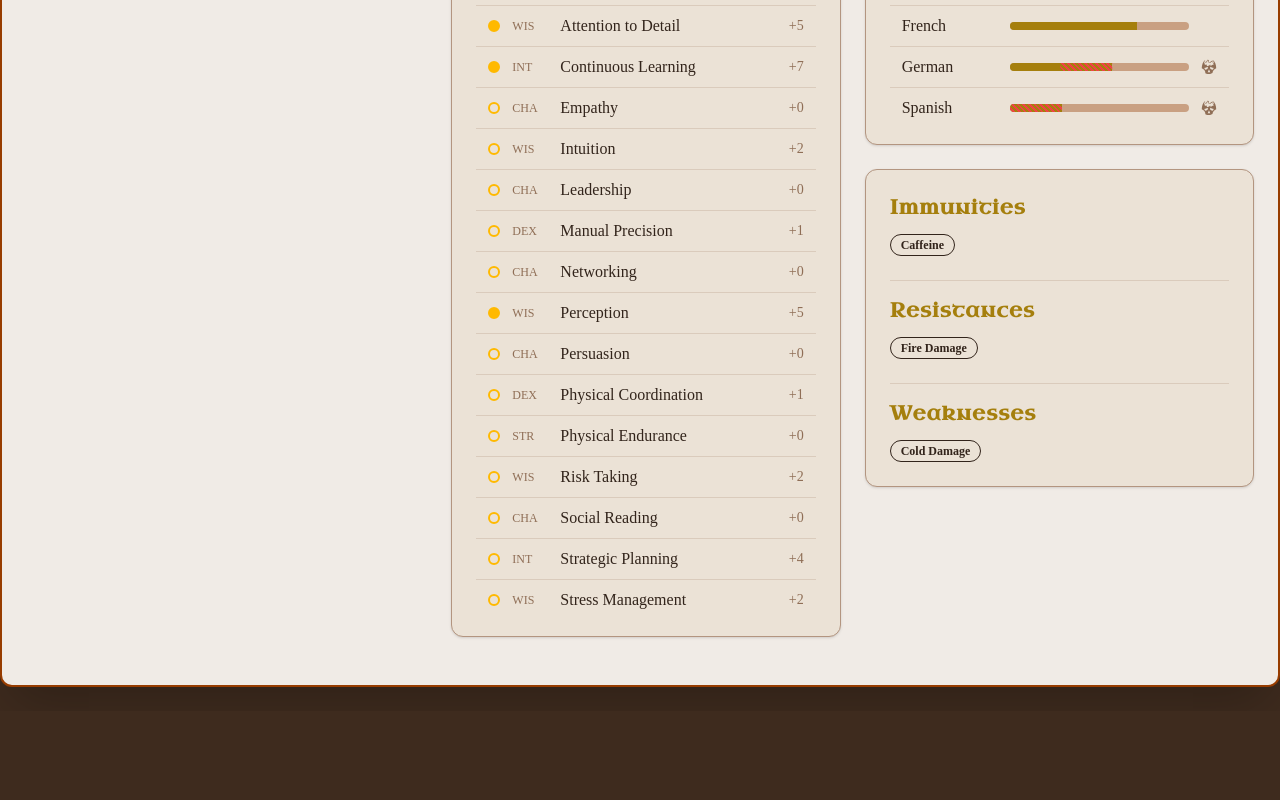
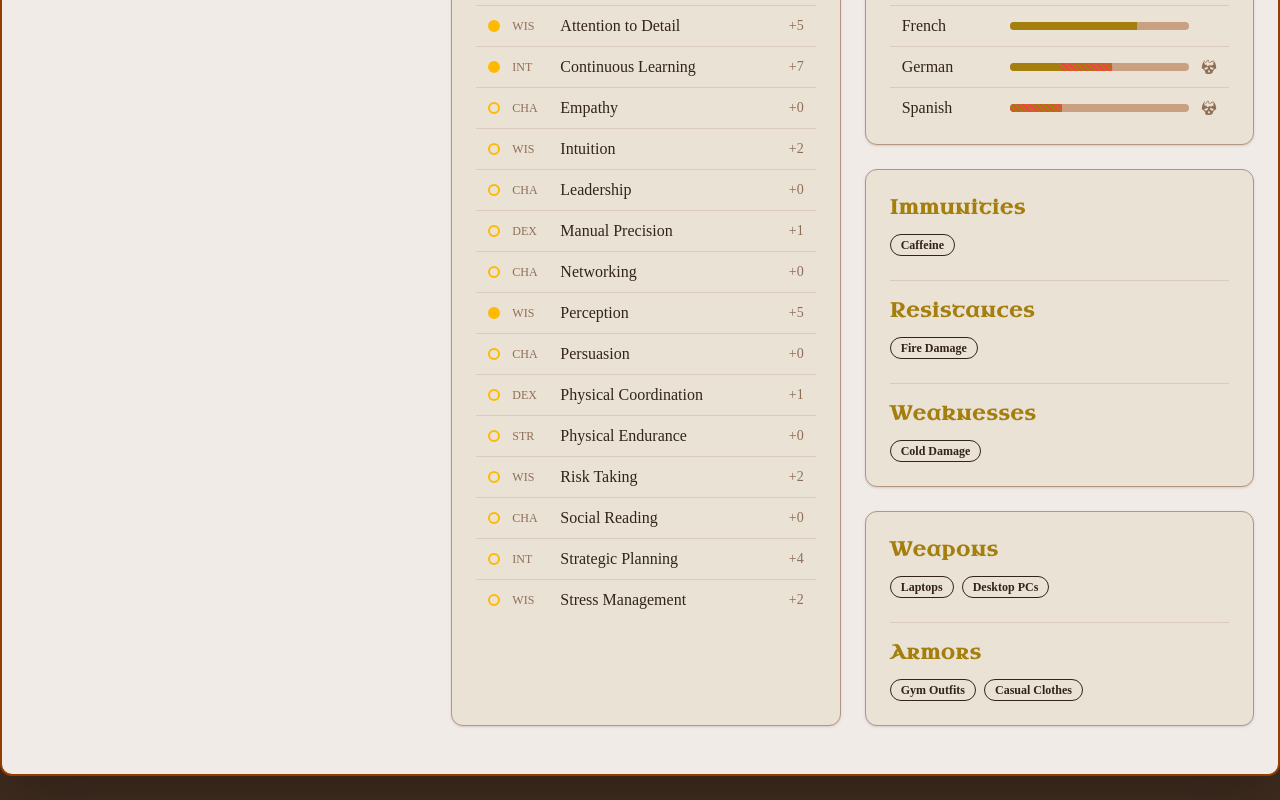
Before and after one commit to joao-mbn/hire-this-hero, a React (Vite) app: page / in a window 1280 px wide. Shown: the part 725-1525 px from the top of the page. Before the commit the page ends 1436 px from the top, so only its background shows below. Built offline with nearby package versions, Linux system fonts and the light colour scheme; a web font is replaced by a local one.

Commit message:
Equipment Proficiencies

```diff
--- a/src/components/statsTabs/Details/Details.tsx
+++ b/src/components/statsTabs/Details/Details.tsx
@@ -6,45 +6,51 @@ import { Languages } from "./Languages";
 import { Skills } from "./Skills";
 
 export function Details() {
+  const character = useCharacterContext();
+  const conditions = [
+    { title: "Immunities", value: character.immunities },
+    { title: "Resistances", value: character.resistances },
+    { title: "Weaknesses", value: character.weaknesses },
+  ];
+  const equipmentProficiencies = [
+    { title: "Weapons", value: character.weaponProficiencies },
+    { title: "Armors", value: character.armorProficiencies },
+  ];
+
   return (
     <div className="flex flex-col gap-6">
       <Attributes />
       <div className="grid grid-cols-1 gap-6 lg:grid-cols-2">
         <Skills />
-
         <div className="space-y-6">
           <Languages />
-
-          <Conditions />
+          <MultiSectionCard sections={conditions} />
+          <MultiSectionCard sections={equipmentProficiencies} />
         </div>
       </div>
     </div>
   );
 }
 
-function Conditions() {
-  const character = useCharacterContext();
+interface MultiSectionCardProps {
+  sections: { title: string; value: string[] }[];
+}
 
-  const conditions = [
-    { name: "Immunities", value: character.immunities },
-    { name: "Resistances", value: character.resistances },
-    { name: "Weaknesses", value: character.weaknesses },
-  ];
-
+function MultiSectionCard({ sections }: MultiSectionCardProps) {
   return (
     <Card className="parchment-card">
       <CardContent className="flex flex-col gap-4 pt-6">
-        {conditions
-          .filter((condition) => condition.value.length > 0)
-          .map((condition) => (
+        {sections
+          .filter((section) => section.value.length > 0)
+          .map((section) => (
             <div className="flex flex-col gap-3 border-border/30 not-last:border-b not-last:pb-6">
               <span className="rune-text font-uncial text-xl text-primary">
-                {condition.name}
+                {section.title}
               </span>
               <div className="flex flex-wrap gap-2">
-                {condition.value.map((immunity, index) => (
+                {section.value.map((proficiency, index) => (
                   <Badge key={index} variant="outline">
-                    {immunity}
+                    {proficiency}
                   </Badge>
                 ))}
               </div>
```
